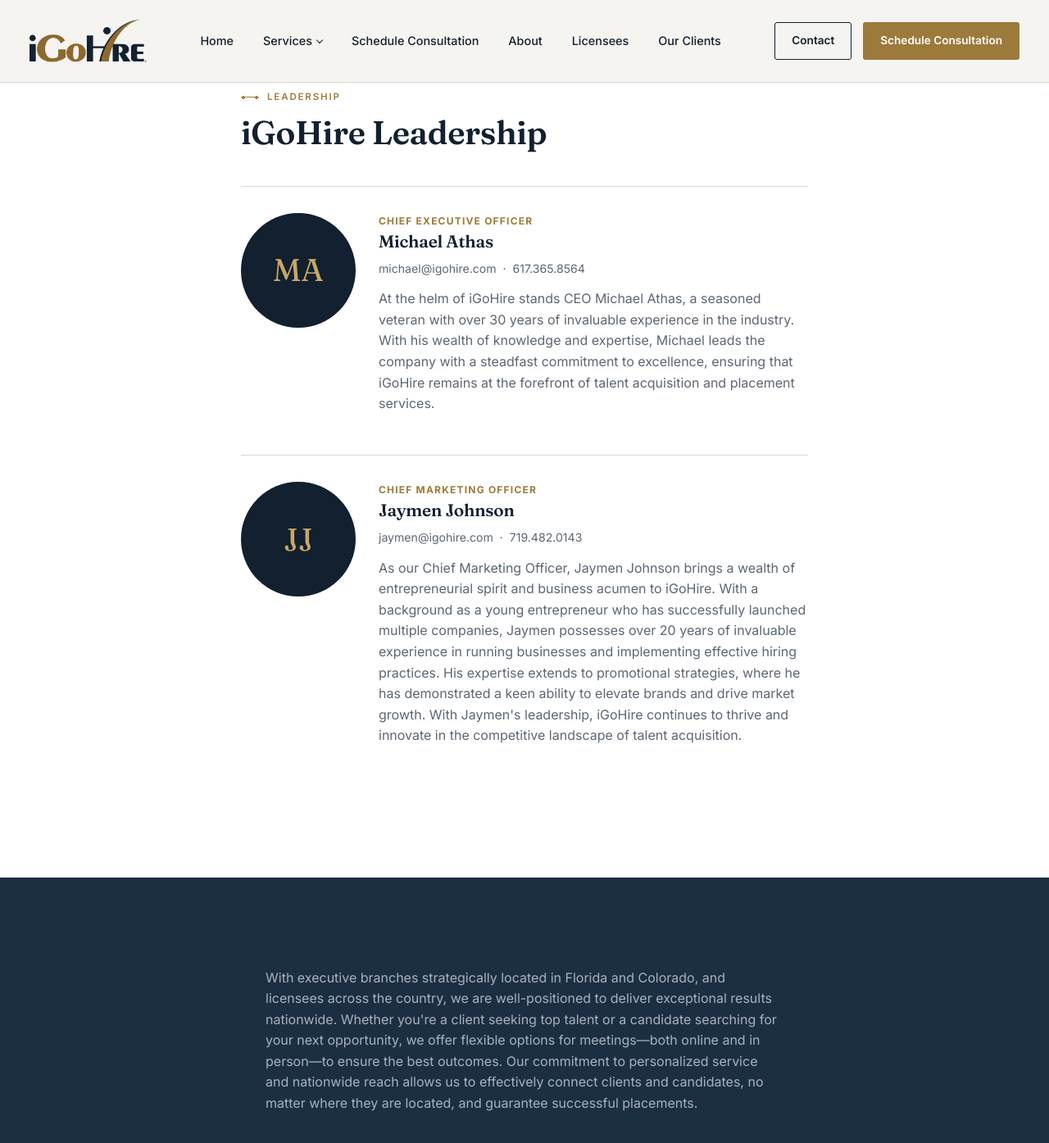
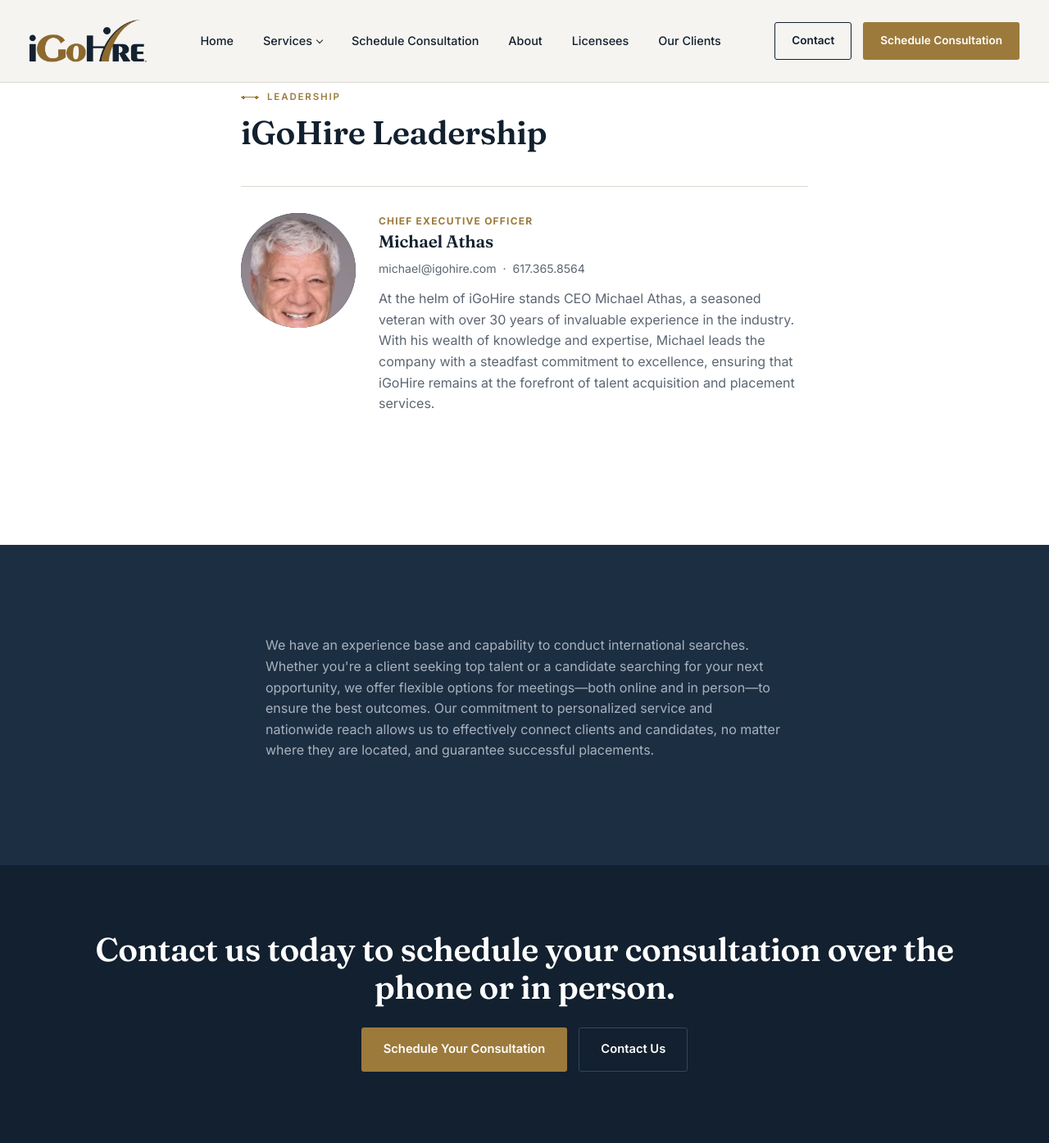
Before and after one commit to Yieldhouse/iGoHire, a Jekyll site: the page built from about.html, in a window 1280 px wide and 1400 px high, scrolled down 810 px. Shown: the top 1395 px of the window at 82% size. Built offline with Jekyll 4.4.1, drawn with Linux system fonts in a browser that asks for light colours.

Commit message:
Add files via upload

```diff
--- a/about.html
+++ b/about.html
@@ -25,7 +25,7 @@
     </div>
 
     <div class="person">
-      <div class="avatar">MA</div>
+      <div class="avatar"><img src="{{ '/assets/img/michael-athas.png' | relative_url }}" alt="Michael Athas"></div>
       <div>
         <div class="role">Chief Executive Officer</div>
         <h3>Michael Athas</h3>
@@ -35,24 +35,12 @@
         <p>At the helm of iGoHire stands CEO Michael Athas, a seasoned veteran with over 30 years of invaluable experience in the industry. With his wealth of knowledge and expertise, Michael leads the company with a steadfast commitment to excellence, ensuring that iGoHire remains at the forefront of talent acquisition and placement services.</p>
       </div>
     </div>
-
-    <div class="person">
-      <div class="avatar">JJ</div>
-      <div>
-        <div class="role">Chief Marketing Officer</div>
-        <h3>Jaymen Johnson</h3>
-        <div class="contact-line">
-          <a href="mailto:jaymen@igohire.com">jaymen@igohire.com</a> &nbsp;·&nbsp; 719.482.0143
-        </div>
-        <p>As our Chief Marketing Officer, Jaymen Johnson brings a wealth of entrepreneurial spirit and business acumen to iGoHire. With a background as a young entrepreneur who has successfully launched multiple companies, Jaymen possesses over 20 years of invaluable experience in running businesses and implementing effective hiring practices. His expertise extends to promotional strategies, where he has demonstrated a keen ability to elevate brands and drive market growth. With Jaymen's leadership, iGoHire continues to thrive and innovate in the competitive landscape of talent acquisition.</p>
-      </div>
-    </div>
   </div>
 </section>
 
 <section class="section section-dark">
   <div class="wrap" style="max-width:760px;">
-    <p>With executive branches strategically located in Florida and Colorado, and licensees across the country, we are well-positioned to deliver exceptional results nationwide. Whether you're a client seeking top talent or a candidate searching for your next opportunity, we offer flexible options for meetings—both online and in person—to ensure the best outcomes. Our commitment to personalized service and nationwide reach allows us to effectively connect clients and candidates, no matter where they are located, and guarantee successful placements.</p>
+    <p>We have an experience base and capability to conduct international searches. Whether you're a client seeking top talent or a candidate searching for your next opportunity, we offer flexible options for meetings—both online and in person—to ensure the best outcomes. Our commitment to personalized service and nationwide reach allows us to effectively connect clients and candidates, no matter where they are located, and guarantee successful placements.</p>
   </div>
 </section>
 
--- a/assets/css/style.css
+++ b/assets/css/style.css
@@ -142,6 +142,12 @@
 }
 .cta-band .btn-outline:hover { background: #fff; color: var(--ink); border-color: #fff; }
 
+.section-dark .btn-outline {
+  color: #fff;
+  border-color: var(--line-on-dark);
+}
+.section-dark .btn-outline:hover { background: #fff; color: var(--ink); border-color: #fff; }
+
 .btn-group { display: flex; flex-wrap: wrap; gap: 14px; margin-top: 1.6em; }
 
 /* ==========================================================
@@ -258,6 +264,11 @@
   overflow: hidden;
   padding: clamp(64px, 12vw, 130px) 0 clamp(60px, 9vw, 100px);
 }
+
+/* Employers and Professionals pages get their own hero tone so they
+   read as distinct from the homepage's navy hero at a glance. */
+.hero-employers { background: #241B10; }
+.hero-professionals { background: #0E2530; }
 
 .hero::before {
   /* faint connection-line network, signature motif, background right */
@@ -485,7 +496,10 @@
   font-family: var(--font-display);
   font-size: 2.4rem;
   display: flex; align-items: center; justify-content: center;
+  flex-shrink: 0;
+  overflow: hidden;
 }
+.avatar img { width: 100%; height: 100%; object-fit: cover; object-position: center top; }
 .person .role {
   font-size: 0.75rem;
   font-weight: 700;
--- a/index.html
+++ b/index.html
@@ -17,7 +17,7 @@
     </div>
     <div class="hero-video">
       <span class="eyebrow">So, what sets us apart?</span>
-      {% include video-placeholder.html title="Welcome to iGoHire" note="Home page overview video" %}
+      {% include video-embed.html id="pBcTY1390JQ" start="9" title="Welcome to iGoHire" %}
     </div>
   </div>
 </section>
--- a/our-clients.html
+++ b/our-clients.html
@@ -45,8 +45,6 @@
   <div class="wrap" style="max-width:760px;">
     <h2>Who We Are</h2>
     <p>As a leading provider of talent acquisition and placement services, iGoHire has established a reputation for excellence and reliability in the industry. Our commitment to delivering top-notch solutions has attracted clients from various sectors, each with unique staffing needs and expectations.</p>
-    <h2>Our Prestigious Clientele</h2>
-    <p>From renowned law firms seeking executive talent to major developers requiring skilled professionals, our clientele reflects the diversity and sophistication of today's business landscape. We have successfully matched top-tier candidates with prestigious organizations, contributing to their continued success and growth.</p>
     <h2>Why Choose iGoHire<sup>&reg;</sup></h2>
     <p>When you partner with iGoHire, you gain access to a vast network of talented individuals and a team dedicated to understanding and fulfilling your staffing requirements. Whether you're a law firm, a developer, or any other entity, we are committed to providing personalized service and delivering exceptional results.</p>
   </div>
--- a/services/aspirant.html
+++ b/services/aspirant.html
@@ -5,7 +5,7 @@
 permalink: /services/aspirant/
 ---
 
-<section class="hero" style="padding-bottom:64px;">
+<section class="hero hero-professionals" style="padding-bottom:64px;">
   <div class="wrap">
     <div class="hero-content">
       <span class="eyebrow">For Career-Minded Professionals</span>
@@ -22,7 +22,7 @@
 
 <section class="section section-white">
   <div class="wrap">
-    {% include video-placeholder.html title="For Career-Minded Professionals" note="Aspirant page overview video" %}
+    {% include video-embed.html id="Qmqrm-EOPH4" title="For Career-Minded Professionals" %}
   </div>
 </section>
 
--- a/services/employers.html
+++ b/services/employers.html
@@ -5,7 +5,7 @@
 permalink: /services/employers/
 ---
 
-<section class="hero" style="padding-bottom:64px;">
+<section class="hero hero-employers" style="padding-bottom:64px;">
   <div class="wrap">
     <div class="hero-content">
       <span class="eyebrow">For Employers</span>
```
Also changed, not shown: _includes/video-embed.html (added, +10 -0 lines), assets/img/michael-athas.png (added).
